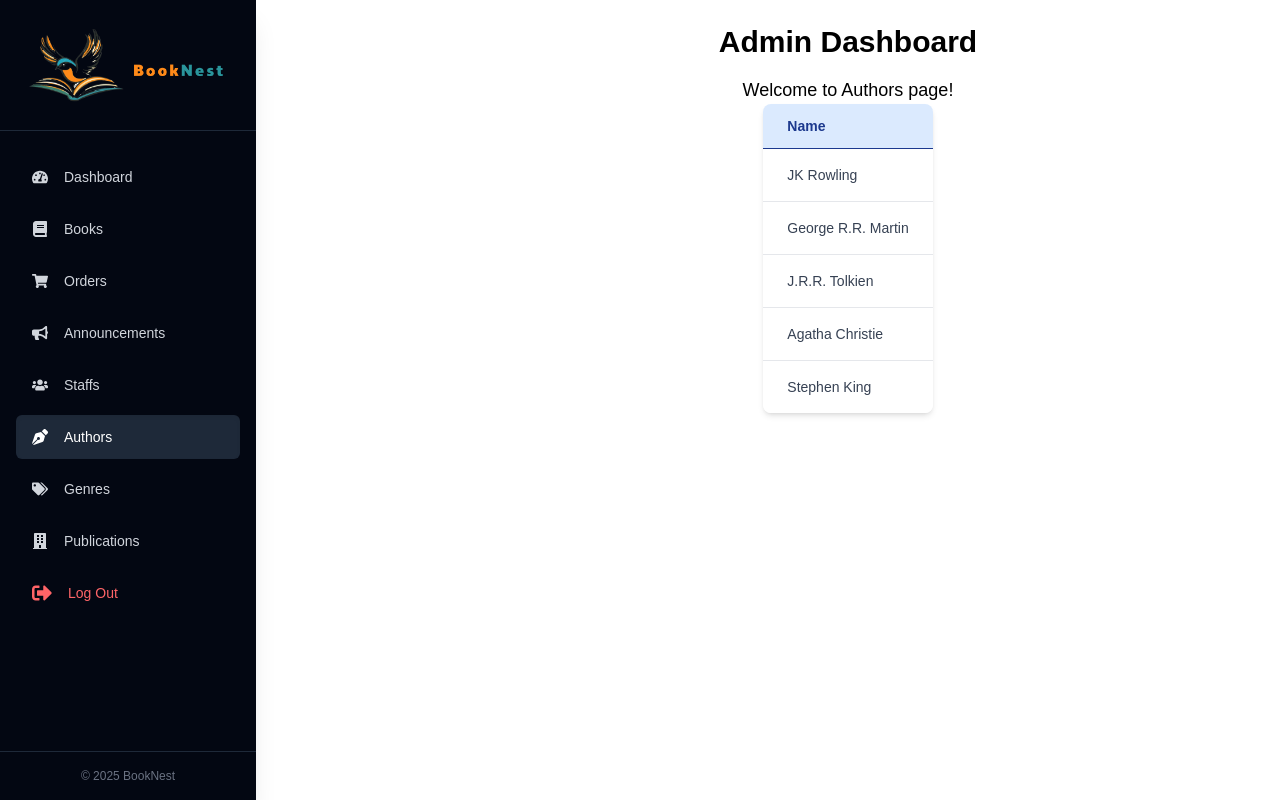
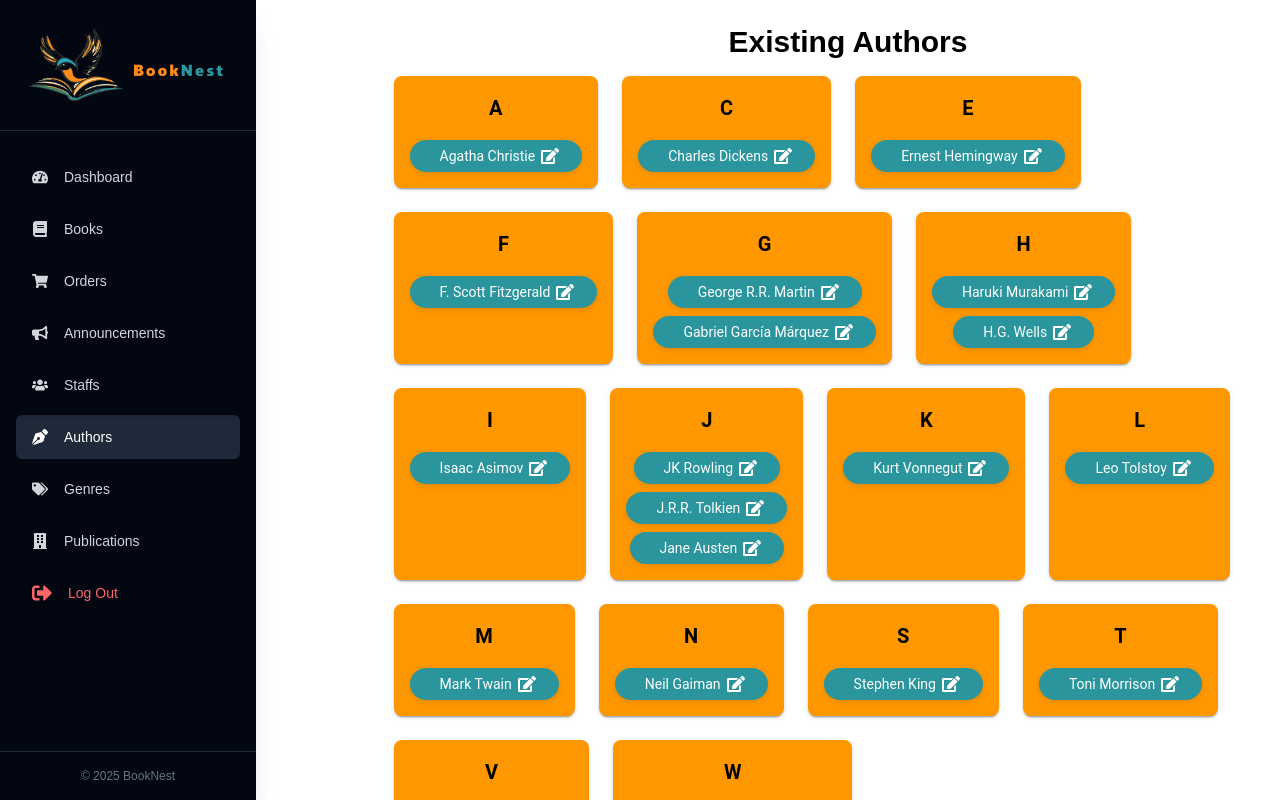
Before and after one commit to devrajKhadka-smiley/BookNest-Frontend, a React (Vite) app: page /admin/authors in a window 1280 px wide. Shown: the top 800 px of the page. Built offline with nearby package versions, Linux system fonts and the light colour scheme.

Commit message:
Feat: displayed authors in cards

```diff
--- a/package.json
+++ b/package.json
@@ -10,6 +10,10 @@
     "preview": "vite preview"
   },
   "dependencies": {
+    "@emotion/react": "^11.14.0",
+    "@emotion/styled": "^11.14.0",
+    "@mui/icons-material": "^7.0.2",
+    "@mui/material": "^7.0.2",
     "@tailwindcss/vite": "^4.1.5",
     "rc-slider": "^11.1.8",
     "react": "^19.0.0",
--- /dev/null
+++ b/src/components/GridChip.jsx
@@ -0,0 +1,83 @@
+import React from "react";
+import { Chip, Typography, Grid, Paper } from "@mui/material";
+import { FaEdit } from "react-icons/fa";
+
+const GridChip = ({ data = [], onEdit }) => {
+  // Group data alphabetically by the first letter
+  const groupedData = data.reduce((acc, item) => {
+    const firstLetter = item[0].toUpperCase();
+    if (!acc[firstLetter]) {
+      acc[firstLetter] = [];
+    }
+    acc[firstLetter].push(item);
+    return acc;
+  }, {});
+
+  // Get sorted letters
+  const letters = Object.keys(groupedData).sort();
+
+  return (
+    <Grid container columnSpacing={3} rowSpacing={3} sx={{ width: "80%", margin: "0 auto" }}>
+      {letters.map((letter) => (
+        <Grid key={letter}>
+          <Paper
+            sx={{
+              padding: 2,
+              textAlign: "center",
+              boxShadow: 2,
+              borderRadius: 2,
+              backgroundColor: "#ff9800",
+              color: "#000000",
+              display: "flex",
+              flexDirection: "column",
+              alignItems: "stretch",
+              height: "100%",
+            }}
+          >
+            {/* Letter Header */}
+            <Typography
+              variant="h6"
+              sx={{ fontWeight: "bold", marginBottom: 2 }}
+            >
+              {letter}
+            </Typography>
+
+            {/* Chips for Each Letter */}
+            <Grid container spacing={1} direction="column" sx={{ flexGrow: 1 }}>
+              {groupedData[letter].map((item, index) => (
+                <Grid key={index}>
+                  <Chip
+                    label={item}
+                    onDelete={() => onEdit && onEdit(item)} // Trigger edit callback
+                    deleteIcon={<FaEdit />}
+                    sx={{
+                      fontSize: "14px",
+                      padding: "10px 18px",
+                      backgroundColor: "#2A959C",
+                      color: "#ffffff",
+                      borderRadius: "25px",
+                      boxShadow: "0px 2px 6px rgba(0, 0, 0, 0.1)",
+                      transition: "all 0.3s ease",
+                      "& .MuiChip-deleteIcon": {
+                        color: "#ffffff",
+                        fontSize: "18px",
+                        "&:hover": { color: "#ccc" },
+                      },
+                      "&:hover": {
+                        backgroundColor: "darkblue",
+                        cursor: "pointer",
+                        boxShadow: "0px 4px 12px rgba(0, 0, 0, 0.15)",
+                      },
+                    }}
+                  />
+                </Grid>
+              ))}
+            </Grid>
+          </Paper>
+        </Grid>
+      ))}
+    </Grid>
+  );
+};
+
+export default GridChip;
--- a/src/pages/admin/Authors.jsx
+++ b/src/pages/admin/Authors.jsx
@@ -1,16 +1,39 @@
-import Table from "../../components/Table";
+import React from "react";
+import GridChip from "../../components/GridChip";
 
 const Authors = () => {
-    const headers =["Name"];
+  const authors = [
+    "JK Rowling",
+    "George R.R. Martin",
+    "J.R.R. Tolkien",
+    "Agatha Christie",
+    "Stephen King",
+    "Mark Twain",
+    "Ernest Hemingway",
+    "F. Scott Fitzgerald",
+    "Jane Austen",
+    "Charles Dickens",
+    "Leo Tolstoy",
+    "Haruki Murakami",
+    "Gabriel García Márquez",
+    "Virginia Woolf",
+    "Isaac Asimov",
+    "William Shakespeare",
+    "H.G. Wells",
+    "Kurt Vonnegut",
+    "Toni Morrison",
+    "Neil Gaiman",
+  ];
 
-    const authors = ["JK Rowling", "George R.R. Martin", "J.R.R. Tolkien", "Agatha Christie", "Stephen King"];
-    const data = authors.map((author) => ({ Name: author }));
+  const handleEdit = (author) => {
+    alert(`Edit clicked for ${author}`);
+  };
+
 
   return (
     <div className="flex flex-col items-center justify-center">
-        <h1 className="text-3xl font-bold mb-4">Admin Dashboard</h1>
-        <p className="text-lg">Welcome to Authors page!</p>
-        <Table headers={headers} data={data} width="auto" />
+      <h1 className="text-3xl font-bold mb-4">Existing Authors</h1>
+      <GridChip data={authors} onEdit={handleEdit} />
     </div>
   );
 };
```
Also changed, not shown: 1 other file (tests, documents, lock files or other folders). Lines whose indentation alone changed are shown as unchanged.
